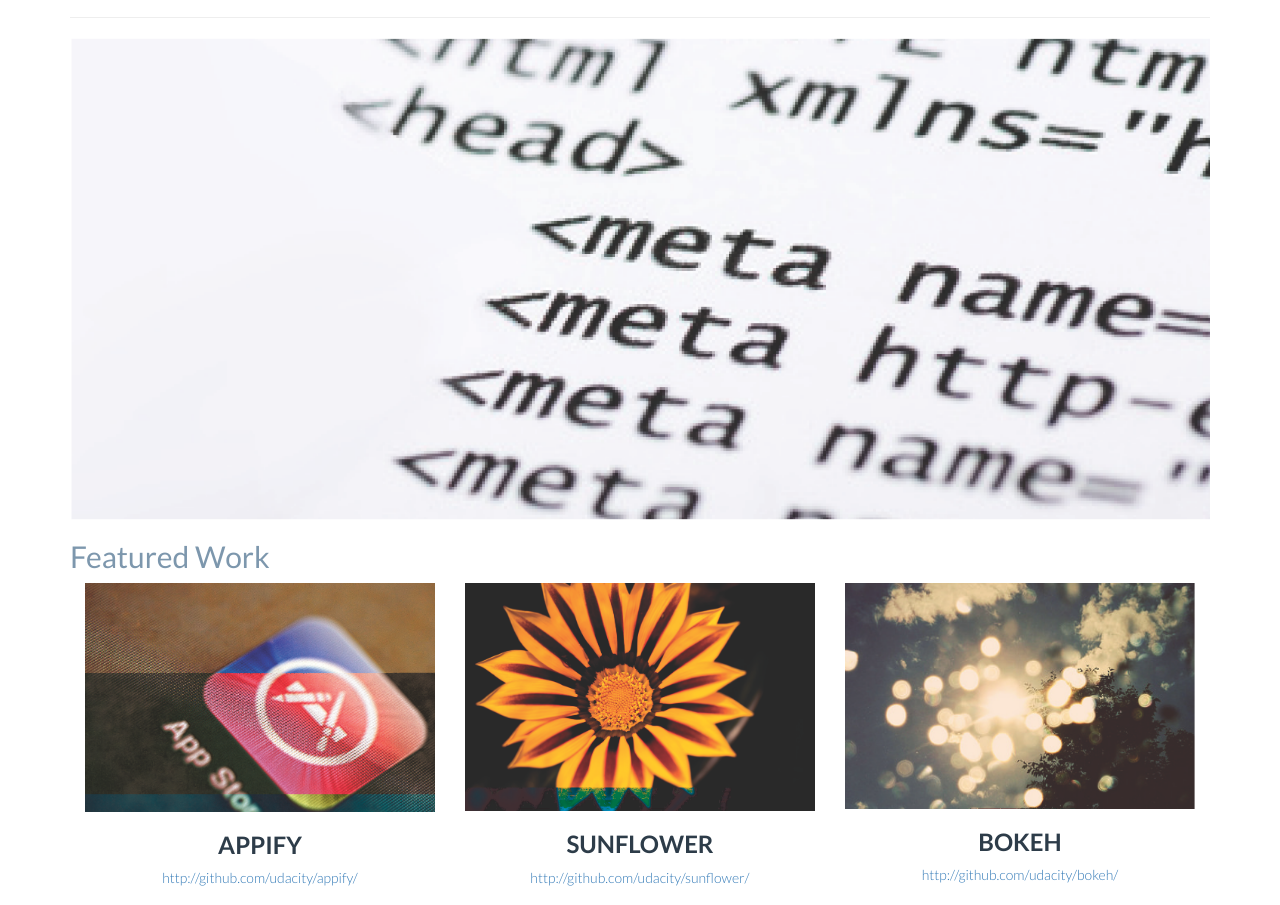
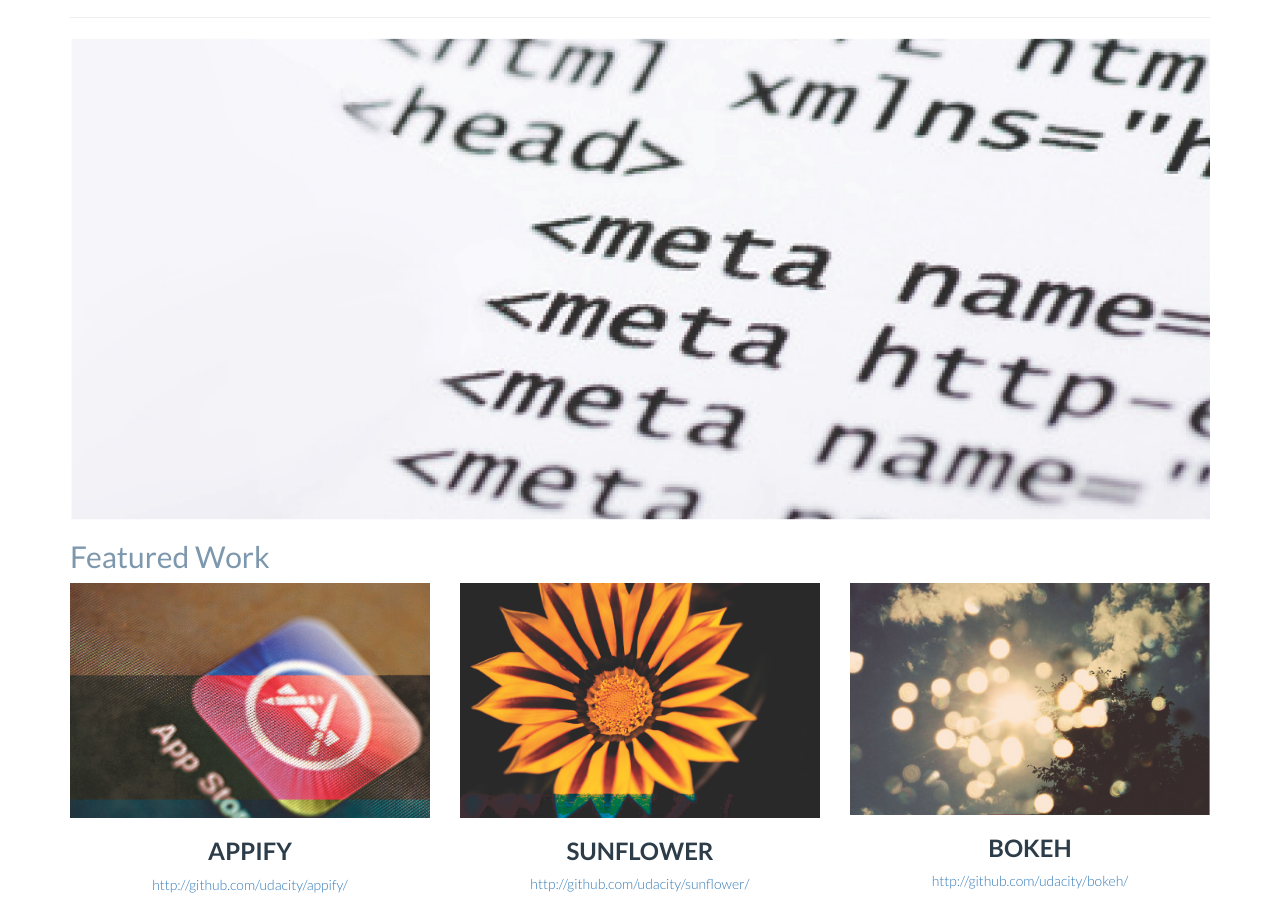
Before and after one commit to akshaym91/p3-portfolio, a plain HTML site: page framework/index.html in a window 1280 px wide. Shown: the part 130-1035 px from the top of the page. Drawn offline with nearby package versions, Linux system fonts and the light colour scheme.

Commit message:
Incorporated all the changes suggested by the reviewer.

```diff
--- a/framework/css/main.css
+++ b/framework/css/main.css
@@ -31,3 +31,22 @@ h4 {
     width: 100px;
     height: 100px;
 }
+
+
+/* Customization of links */
+
+.clickable-link:link {
+    text-decoration: none;
+}
+
+.clickable-link:visited {
+    text-decoration: none;
+}
+
+.clickable-link:hover {
+    text-decoration: underline;
+}
+
+.clickable-link:active {
+    text-decoration: underline;
+}
--- a/framework/index.html
+++ b/framework/index.html
@@ -21,40 +21,49 @@
         <header class="row">
             <div class="col-md-6">
                 <img class="img-responsive" src="img/udacitylogo.png" alt="logo">
-            </div><!-- logo-div -->
+            </div>
+            <!-- logo-div -->
             <div class="col-md-6 text-right">
                 <h1 class="text-uppercase">Akshay Menon</h1>
                 <h4 class="text-uppercase">Full-stack Web Developer</h4>
-            </div><!-- text-right -->
+            </div>
+            <!-- text-right -->
         </header>
         <hr>
         <div class="row">
             <img class="col-md-12 img-responsive" src="img/center.png" alt="abstract html hero image">
         </div>
-        <section class="featured-work">
-            <div class="section-header">
+        <section class="featured-work row">
+            <div class="col-md-12 section-header">
                 <h2>Featured Work</h2>
-            </div><!-- section-header -->
+            </div>
+            <!-- section-header -->
             <div class="text-center">
                 <div class="col-md-4">
                     <img class="img-responsive" alt="Appify-Image" src="img/appify.png
                     ">
                     <h3 class="text-uppercase">Appify</h3>
-                    <a href="http://github.com/udacity/appify">http://github.com/udacity/appify/</a>
-                </div><!-- first-image -->
+                    <p class="clickable-link"><a href="http://github.com/udacity/appify">http://github.com/udacity/appify/</a></p>
+                </div>
+                <!-- first-image -->
                 <div class="col-md-4">
                     <img class="img-responsive" alt="Sunflower-Image" src="img/sunflower.png">
                     <h3 class="text-uppercase">Sunflower</h3>
-                    <a href="http://github.com/udacity/sunflower">http://github.com/udacity/sunflower/</a>
-                </div><!-- second-image -->
+                    <p class="clickable-link"><a href="http://github.com/udacity/sunflower">http://github.com/udacity/sunflower/</a></p>
+                </div>
+                <!-- second-image -->
                 <div class="col-md-4">
                     <img class="img-responsive" alt="Bokeh-Image" src="img/bokeh.png">
                     <h3 class="text-uppercase">Bokeh</h3>
-                    <a href="http://github.com/udacity/bokeh">http://github.com/udacity/bokeh/</a>
-                </div><!-- third-image -->
-            </div><!-- text-center -->
-        </section><!-- featured-work -->
-    </div><!-- container -->
+                    <p class="clickable-link"><a href="http://github.com/udacity/bokeh">http://github.com/udacity/bokeh/</a></p>
+                </div>
+                <!-- third-image -->
+            </div>
+            <!-- text-center -->
+        </section>
+        <!-- featured-work -->
+    </div>
+    <!-- container -->
 </body>
 
 </html>
```
